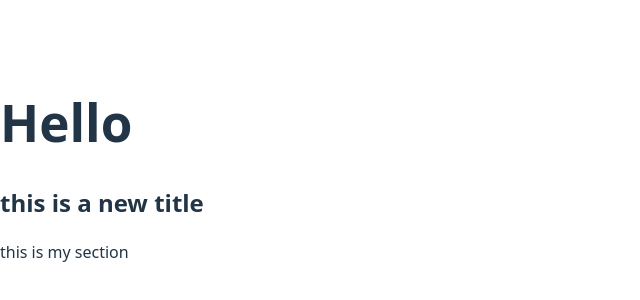
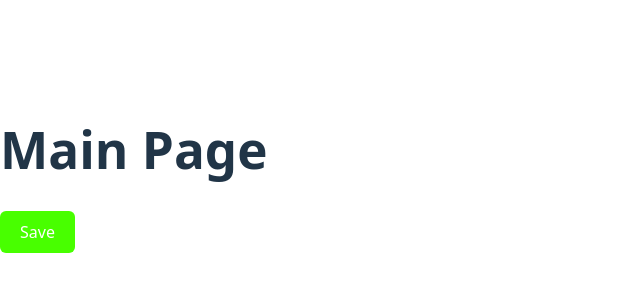
Before and after one commit to KennerHayth/roadside-assistance-web, a React (Vite) app: page / in a window 1280 px wide. Shown: the part 230-530 px from the top of the page, without its empty margins (0-640 px from the left). Built offline with nearby package versions, Linux system fonts and the light colour scheme.

Commit message:
learning front end development

```diff
--- a/src/App.tsx
+++ b/src/App.tsx
@@ -1,14 +1,16 @@
-import Heading from "./components/Heading";
-import { Section } from "./components/Section";
+import React from "react"
+import Button from "./components/Button"
 
-function App() {
+const App:React.FC = () => {
+    const handlesave = (): void => {
+      alert("save simulated");
+    };
+  return(
+    <div>
+      <h1>Main Page</h1>
+      <Button desc = 'Save' onClick={handlesave} variant="primary"/>
+    </div>
+  );
 
-  return (
-  <>
-  <Heading title ={"Hello"}/>
-  <Section title = "this is a new title"> this is my section</Section>
-  </>
-   );
-}
-
+};
 export default App
--- /dev/null
+++ b/src/components/Button.tsx
@@ -0,0 +1,43 @@
+import React from "react";
+
+type Variant = "primary" | "secondary" | "danger";
+
+type ButtonType = "button" | "submit" | "reset";
+
+type ButtonProps = {
+    desc: string;
+    onClick: () => void;
+    type?: ButtonType;
+    disabled?: boolean;
+    variant?: Variant
+};
+
+const styleselector = (variant: Variant, disabled:boolean): React.CSSProperties => ({
+    backgroundColor: disabled ? "#ccc" : variant === "primary" ? "#48ff00" : variant === "secondary" ? "#fffb00" : variant === "danger" ? "#ff0101" : "#2701ff",
+    color: "white",
+    padding: "10px 20px",
+    border: "none",
+    borderRadius: "6px",
+    cursor: disabled ? "not-allowed" : "pointer",
+    opacity: disabled ? 0.7 : 1,
+    fontSize: "16px",
+})
+
+const Button: React.FC<ButtonProps> = ({
+    desc,
+    onClick,
+    type = "button",
+    disabled = false,
+    variant = "primary",
+}) => (
+    <button
+    type={type}
+    onClick={onClick}
+    disabled = {disabled}
+    style={styleselector(variant, disabled)}
+    >
+        {desc}
+    </button>
+    );
+
+export default Button
```
Also changed, not shown: src/pages/home.tsx (+18 -0 lines).
